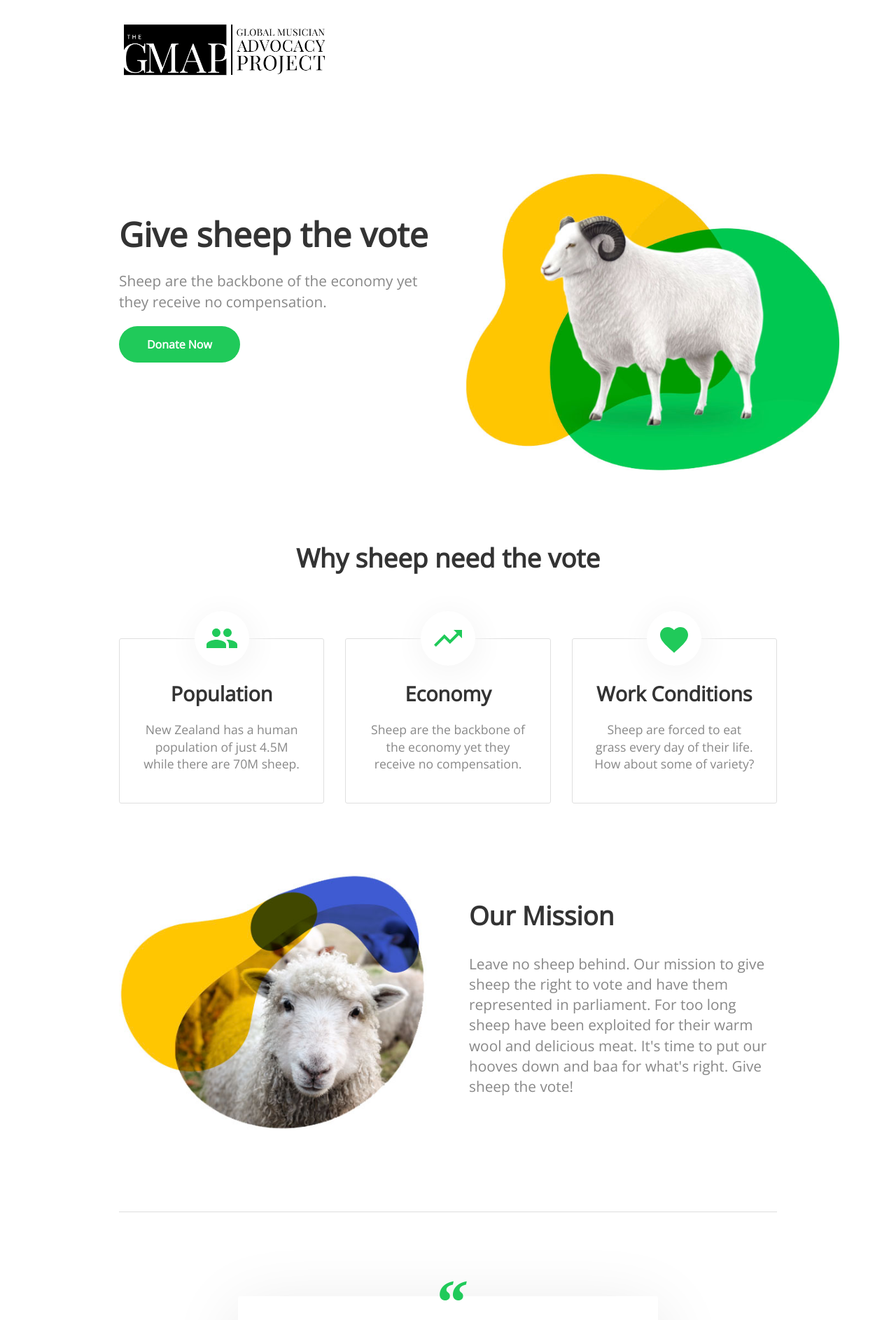
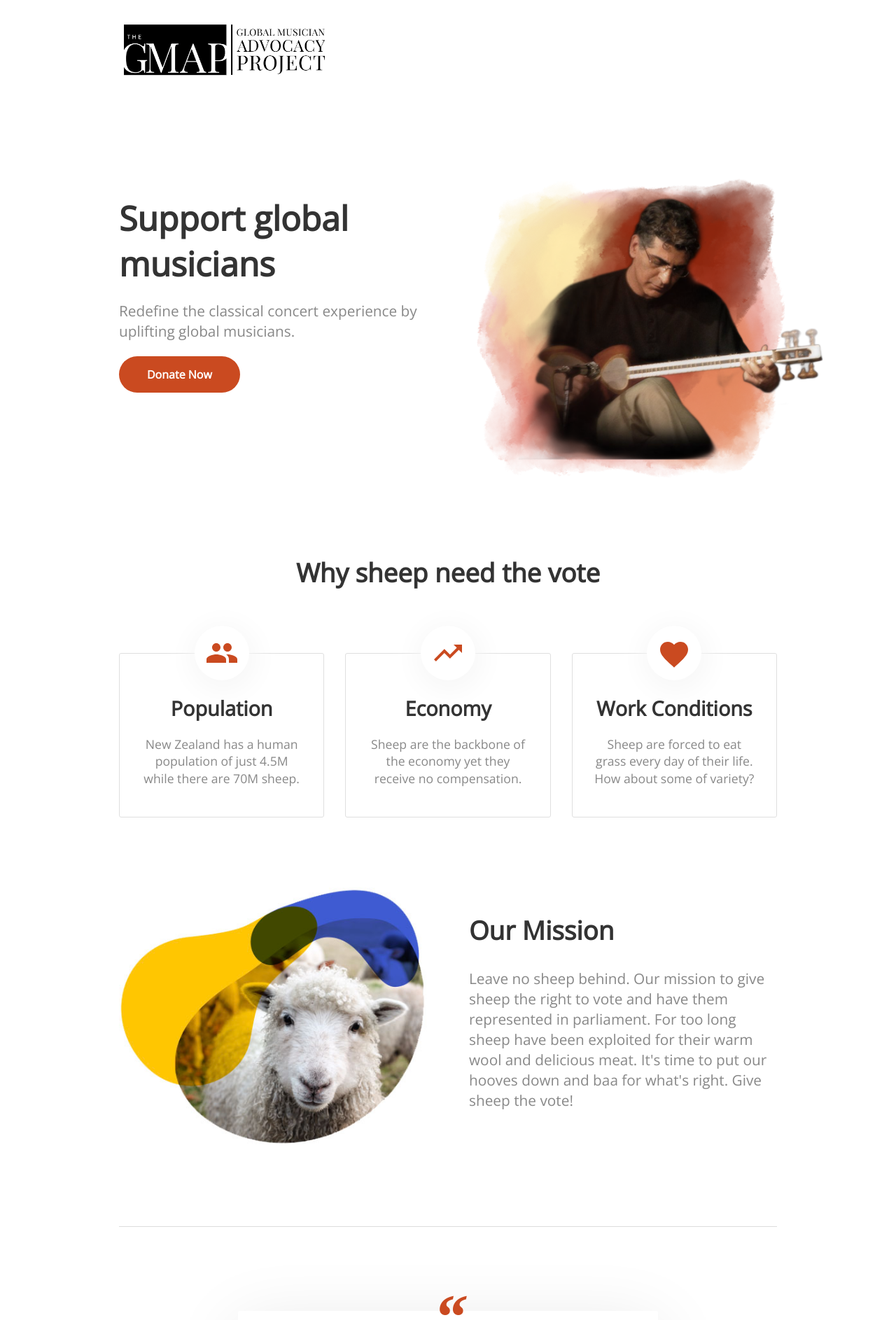
Before and after one commit to woof84/thegmap, a Jekyll site: the page built from index.html, in a window 1280 px wide. Shown: the top 1886 px of the page at 70% size. Built offline with Jekyll 4.4.1, drawn with Linux system fonts in a browser that asks for light colours; nearby versions of some CDN libraries; a script that is not in the unit is left out.

Commit message:
update logo

```diff
--- a/_config.yml
+++ b/_config.yml
@@ -1,14 +1,14 @@
 # ----
 # Site
 
-title: Cause Template
-url: https://clean-oryx.cloudvent.net
+title: The Global Musician Advocacy Project
+url: woof84.github.io/thegmap-test
 baseurl:
 google_analytics_key:
 
 # Values for the jekyll-seo-tag gem (https://github.com/jekyll/jekyll-seo-tag)
 logo: /siteicon.png
-description: Jekyll template with example content for a not-for-profit organisation.
+description: Website for The Global Musician Advocacy Project
 author:
   name:
   email:
--- a/_includes/logo.html
+++ b/_includes/logo.html
@@ -1 +1 @@
-<img style="text-align: left; width: 300px;" src="/gmap-logo.png"></img>
+<img style="text-align: left; width: 300px;" src="{{ site.baseurl }}/images/gmap-logo.png"></img>
--- a/_sass/variables.scss
+++ b/_sass/variables.scss
@@ -3,4 +3,4 @@ $tablet: "(min-width: 450px)";
 $mid-point: "(min-width: 620px)";
 $desktop: "(min-width: 768px)";
 
-$brand-color: #20ca5a;
+$brand-color: #ca4a20;
--- /dev/null
+++ b/css/custom.css
@@ -0,0 +1 @@
+$brand-color: #20ca5a;
--- a/index.html
+++ b/index.html
@@ -6,15 +6,15 @@ title: The Sheep Vote
 	<div class="container">
 		<div class="column">
 			<div>
-				<h1 class="editable">Give sheep the vote</h1>
-				<p class="editable">Sheep are the backbone of the economy yet they receive no compensation.</p>
+				<h1 class="editable">Support global musicians</h1>
+				<p class="editable">Redefine the classical concert experience by uplifting global musicians.</p>
 				<div class="button">
 					<a href="#donate">Donate Now</a>
 				</div>
 			</div>
 		</div>
 		<div class="column">
-			<img src="{{ site.baseurl }}/images/sheep.jpg" alt="Sheep">
+			<img src="{{ site.baseurl }}/images/azizi.png" alt="Persian musician">
 		</div>
 	</div>
 </header>
```
Also changed, not shown: images/azizi.png (added), images/gmap-logo.png (renamed from gmap-logo.png), 1 other file.
